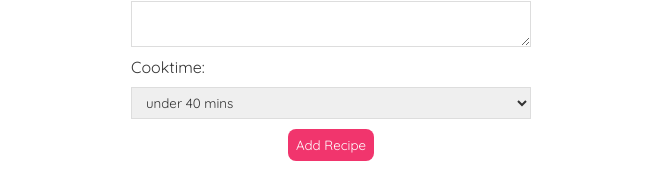
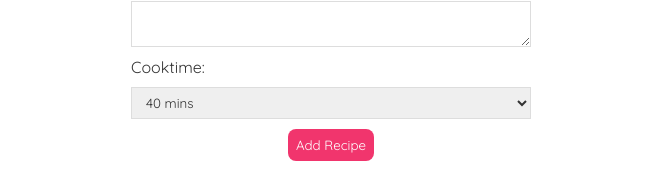
Before and after one commit to Aluoch111/baker, a React (Create React App) app: page /newrecipe in a window 1280 px wide. Shown: the part 225-402 px from the top of the page, without its empty margins (309-971 px from the left). Built offline with nearby package versions, Linux system fonts and the light colour scheme.

Commit message:
initial commit

```diff
--- a/src/Components/NewRecipe.js
+++ b/src/Components/NewRecipe.js
@@ -1,11 +1,11 @@
-import React, { useState , useHistory } from "react";
+import React, { useState } from "react";
 
 
 function NewRecipe () {
   const [name, setName] = useState('');
   const [directions, setDirections] = useState('');
   const [cooktime, setCooktime] = useState('');
-  // const history = useHistory();
+
 
   const handleSubmit = (e) => {
     e.preventDefault();
@@ -16,7 +16,7 @@ function NewRecipe () {
       headers: { "Content-Type": "application/json" },
       body: JSON.stringify(recipe)
     }).then(() => {
-      // history.push('/');
+
     })
   }
 
@@ -42,10 +42,13 @@ function NewRecipe () {
           value={cooktime}
           onChange={(e) => setCooktime(e.target.value)}
         >
-          <option value="">under 40  mins</option>
-          <option value="">over 50 mins</option>
+          <option value="">40  mins</option>
+          <option value="">50 mins</option>
+          <option value="">30 mins</option>
+          <option value="">20 mins</option>
+
         </select>
-        <button>Add Recipe</button>
+        <button onClick={handleSubmit} >Add Recipe</button>
       </form>
 
     </div>
--- a/src/Components/RecipeDetails.js
+++ b/src/Components/RecipeDetails.js
@@ -4,13 +4,13 @@ import React ,{ useHistory , useParams , useFetch } from "react";
 function RecipeDetails (){
   const { id } = useParams();
   const { data: recipe, error, isPending } = useFetch('https://bakers-delight.herokuapp.com/recipes/' + id);
-  // const history = useHistory();
+
 
   const handleClick = () => {
     fetch('https://bakers-delight.herokuapp.com/recipes/' + recipe.id, {
       method: 'DELETE'
     }).then(() => {
-      // history.push('/');
+
     })
   }
 
```
